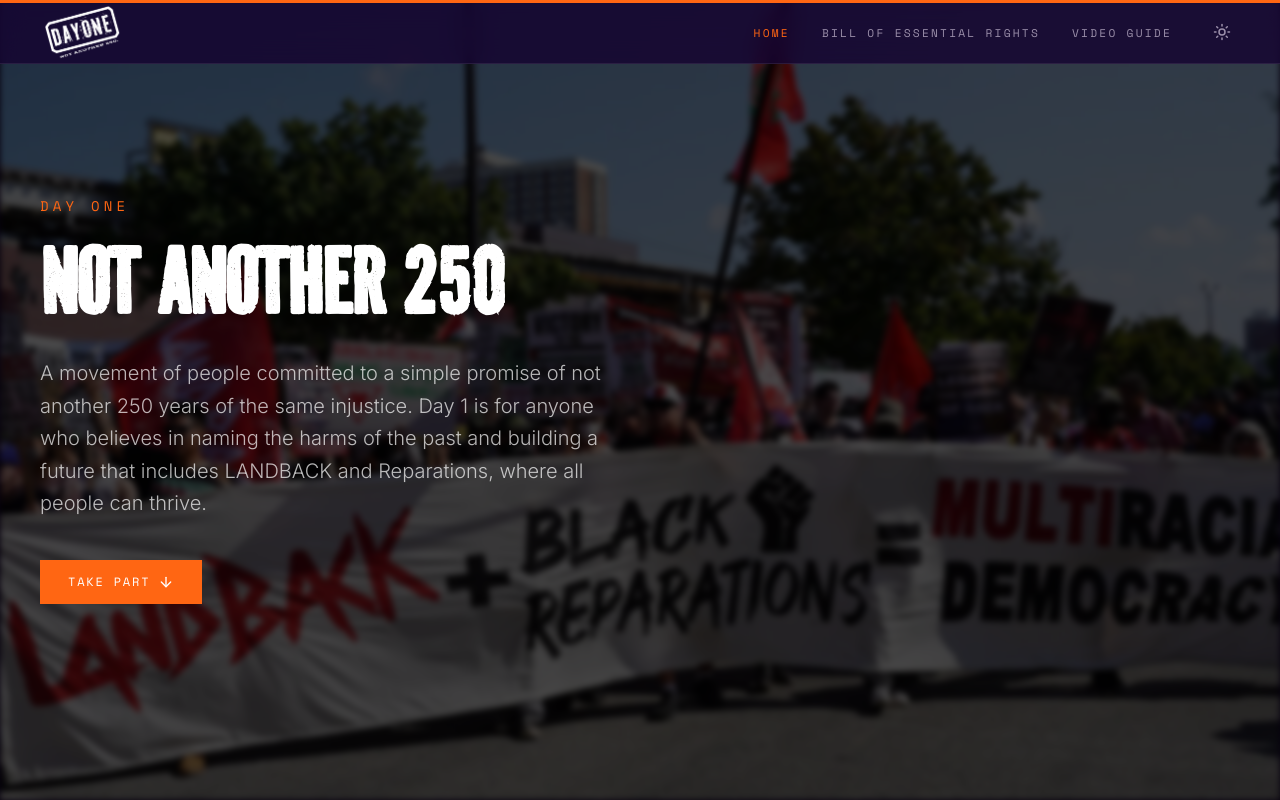
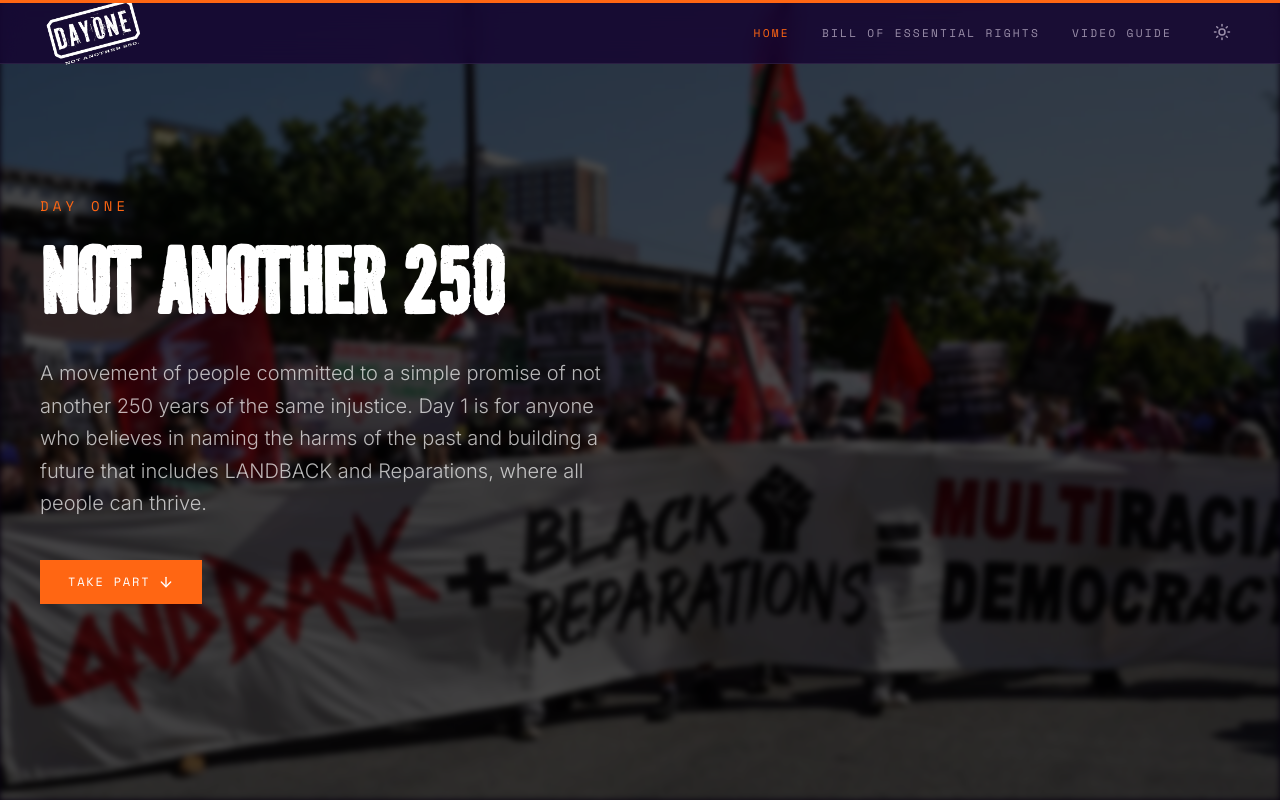
Before and after one commit to dayonemovement/dayonemovement.github.io, a React (Vite) app: page / in a window 1280 px wide. Shown: the top 800 px of the page. Built offline with nearby package versions, Linux system fonts and the light colour scheme.

Commit message:
make the logo lighter

```diff
--- a/src/components/Navbar.jsx
+++ b/src/components/Navbar.jsx
@@ -3,8 +3,8 @@
 import { AnimatePresence, motion } from 'framer-motion'
 import { Menu, X, Sun, Moon } from 'lucide-react'
 import { useTheme } from '../hooks/useTheme'
-import logoDark from '../assets/dayone-dark.png'
-import logoWhite from '../assets/dayone-white.png'
+import logoDark from '../assets/dayone-dark-sm.png'
+import logoWhite from '../assets/dayone-white-sm.png'
 
 const links = [
   { to: '/#hero', label: 'Home' },
@@ -74,13 +74,13 @@
           <img
             src={logoDark}
             alt="Day One Movement"
-            className="block dark:hidden h-15 w-auto"
+            className="block dark:hidden h-19 w-auto"
             decoding="async"
           />
           <img
             src={logoWhite}
             alt="Day One Movement"
-            className="hidden dark:block h-15 w-auto"
+            className="hidden dark:block h-19 w-auto"
             decoding="async"
           />
         </NavLink>
```
Also changed, not shown: src/assets/dayone-dark-sm.png (added), src/assets/dayone-white-sm.png (added).
